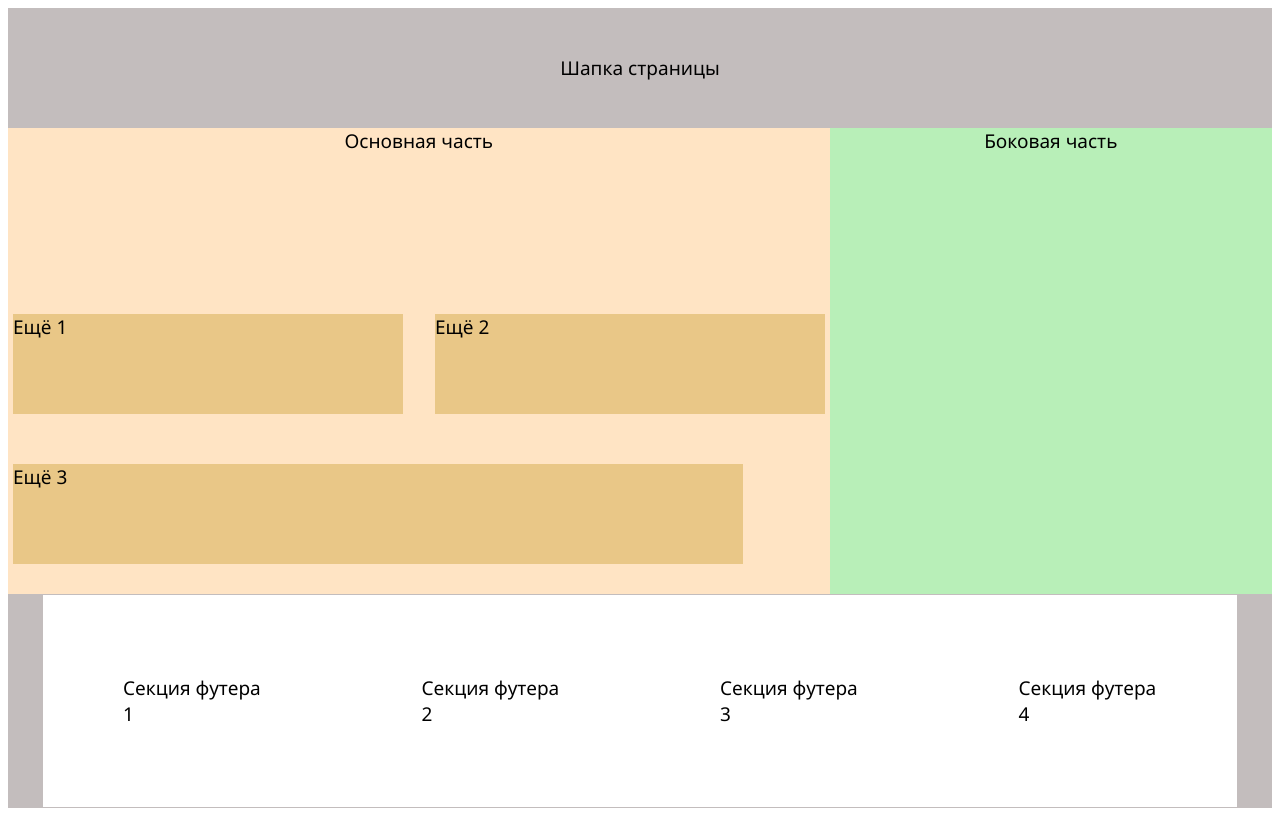
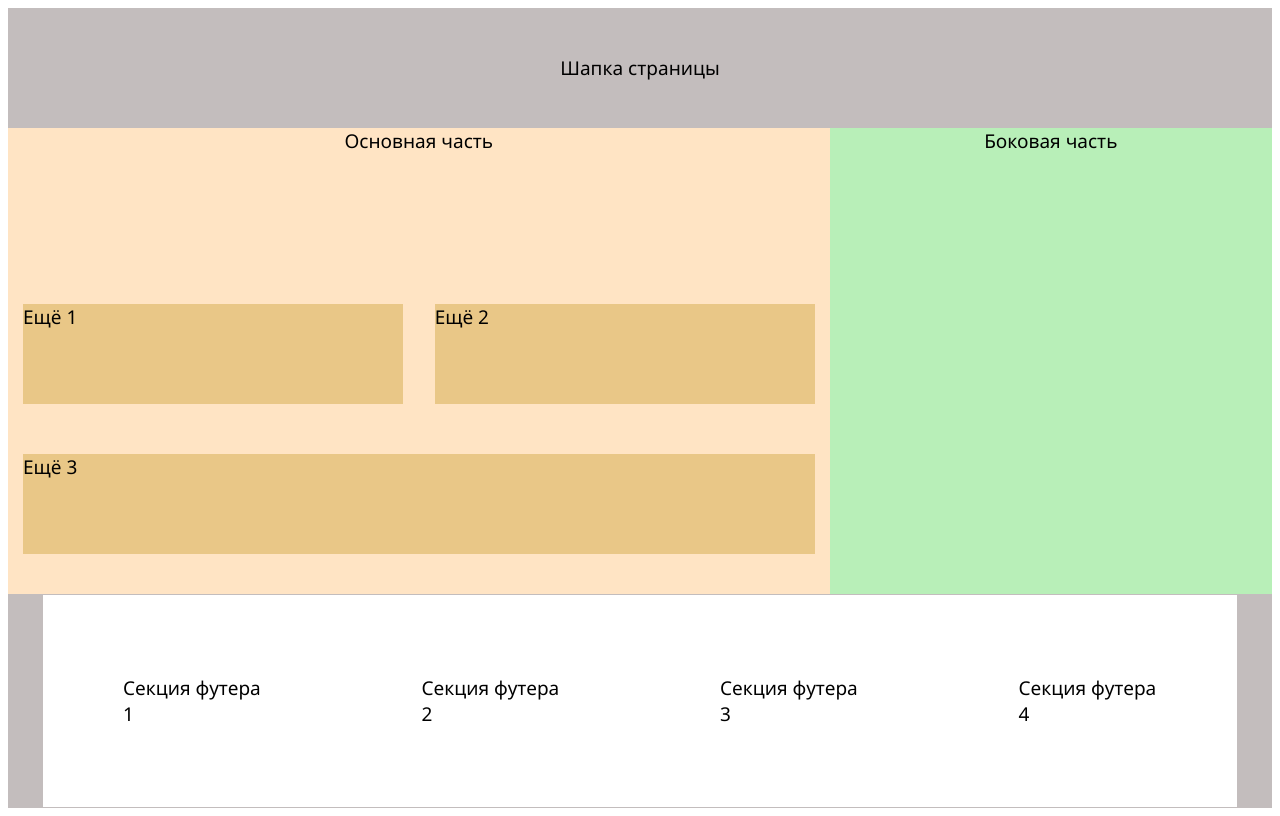
Before and after one commit to SvetlanaZak/homework_5, a plain HTML site: page index.html in a window 1280 px wide. Drawn offline with Linux system fonts and the light colour scheme.

Commit message:
flexbox2

```diff
--- a/style.css
+++ b/style.css
@@ -34,7 +34,7 @@ main {
   display: flex;
   justify-content: space-between;
   align-items: center;
-  margin: 5px;
+  margin: 15px;
   min-height: 300px;
   flex-wrap: wrap;
 }
@@ -52,10 +52,11 @@ main {
 }
 .more3 {
   height: 100px;
-  flex-basis: 90%;
+  flex-basis: 100%;
   display: flex;
   background-color: rgb(233, 199, 135);
   order: 3;
+  align-self: center;
 }
 .aside {
   flex-basis: 35%;
```
